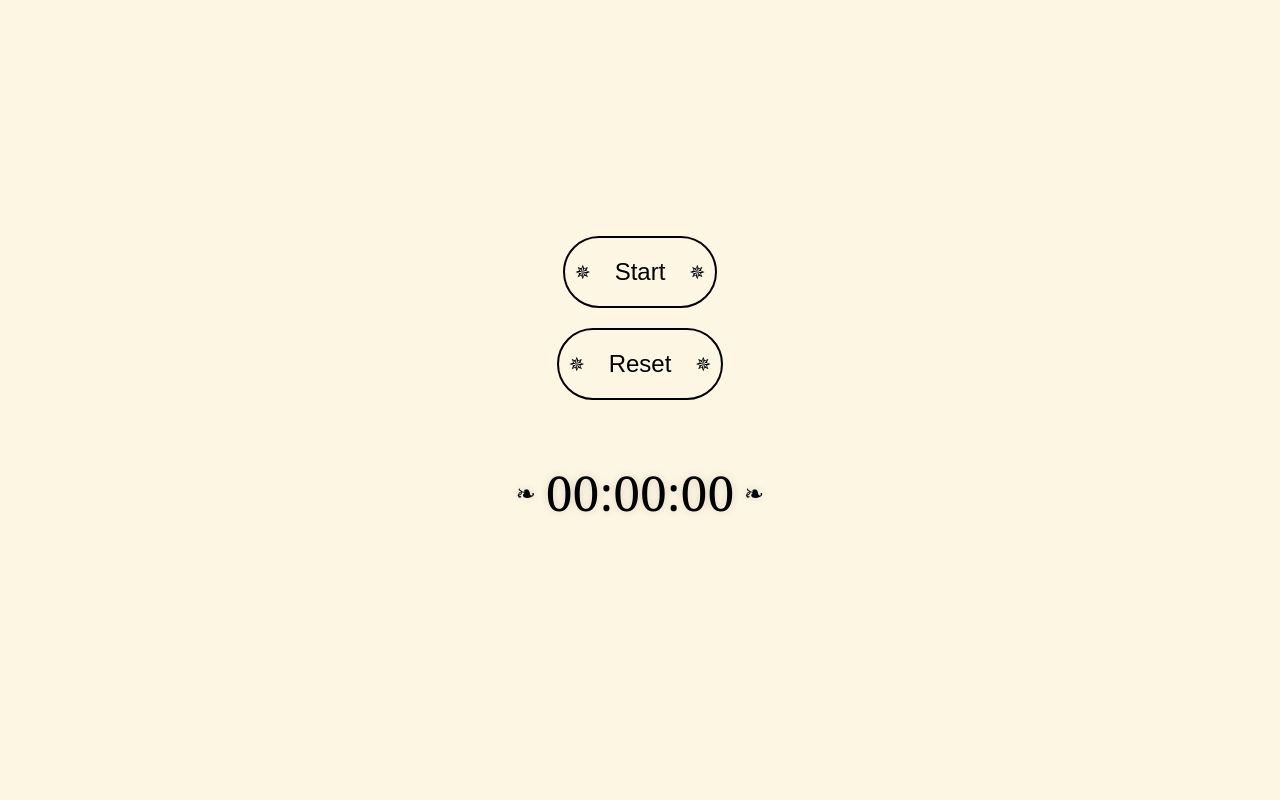
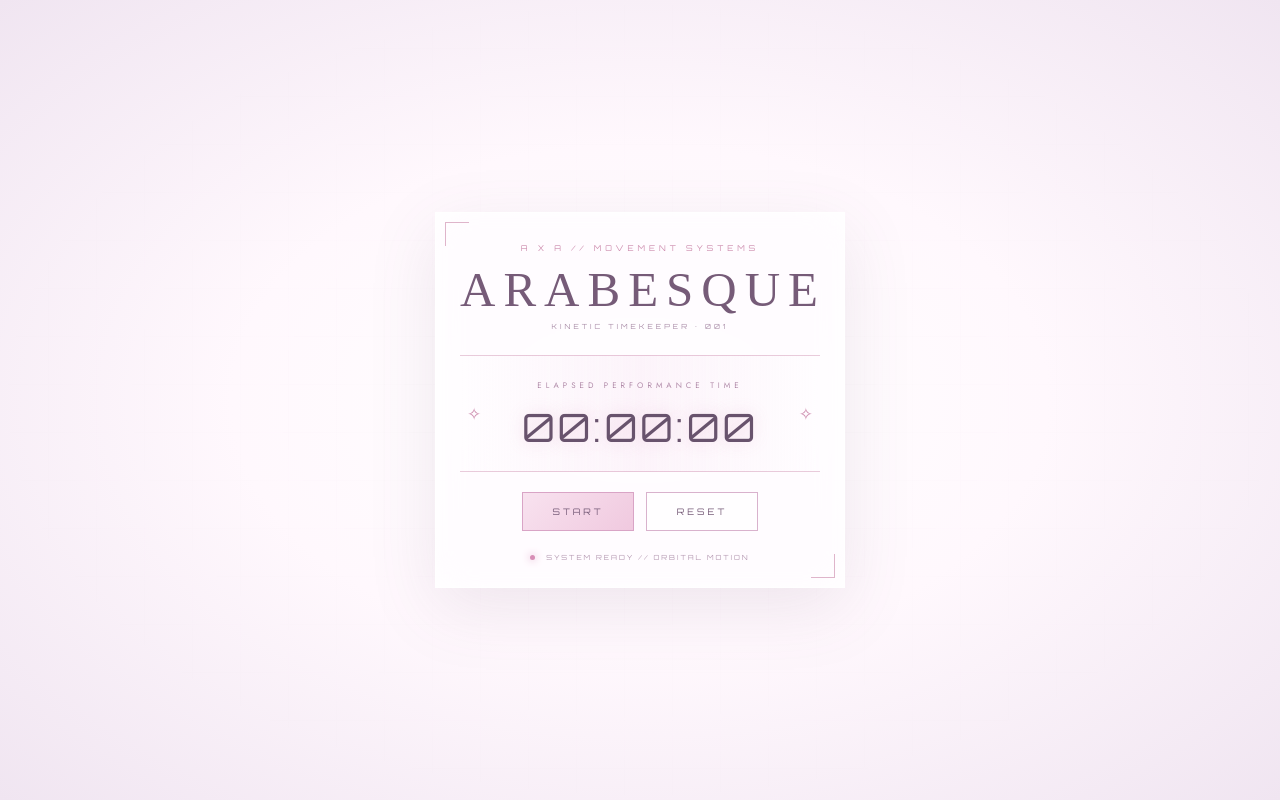
Before and after one commit to axaxayacatl/stopwatch, a plain HTML site: page index.html in a window 1280 px wide. Drawn offline with Linux system fonts and the light colour scheme; a web font is replaced by a local one.

Commit message:
Update title and styles in index.html

```diff
--- a/index.html
+++ b/index.html
@@ -1,81 +1,263 @@
+
 <!DOCTYPE html>
 <html lang="en">
 <head>
 <meta charset="UTF-8">
 <meta name="viewport" content="width=device-width, initial-scale=1.0">
-<title>arabesque</title>
+<title>ARABESQUE // KINETIC TIMEKEEPER</title>
+
 <style>
+@import url('https://fonts.googleapis.com/css2?family=Italiana&family=Jost:wght@300;400;500&family=Orbitron:wght@400;500;600&display=swap');
+
+:root {
+  --pink: #efb5d5;
+  --rose: #ce8eaf;
+  --silver: #c9bdce;
+  --ink: #69536d;
+}
+
+* {
+  box-sizing: border-box;
+}
+
 body {
   margin: 0;
-    font-family: Georgia, serif;
-    background: #fdf6e3;
-    color: #000;
+  min-height: 100vh;
   display: flex;
-    flex-direction: column;
   align-items: center;
   justify-content: center;
-    height: 100vh;
+  overflow: hidden;
+  background:
+    radial-gradient(ellipse at center,
+      #ffffff 0%,
+      #fff8fd 45%,
+      #f0e5f1 100%);
+  color: var(--ink);
+  font-family: 'Jost', sans-serif;
 }
 
-  #stopwatchBtn, #resetBtn {
-    padding: 20px 50px;
-    font-size: 1.5rem;
-    border-radius: 50px;
-    border: 2px solid #000;
-    background: transparent;
-    color: #000;
-    cursor: pointer;
-    transition: 0.3s;
-    margin: 10px 0;
-    position: relative;
+body::before {
+  content: "";
+  position: fixed;
+  inset: 0;
+  pointer-events: none;
+  opacity: .18;
+  background-image:
+    linear-gradient(rgba(176,145,177,.12) 1px, transparent 1px),
+    linear-gradient(90deg, rgba(176,145,177,.12) 1px, transparent 1px);
+  background-size: 48px 48px;
+  mask-image: radial-gradient(ellipse, black, transparent 85%);
 }
 
-  #stopwatchBtn:hover, #resetBtn:hover {
-    background: rgba(0,0,0,0.08);
+.interface {
+  position: relative;
+  width: min(92vw, 410px);
+  padding: 30px 24px 25px;
+  text-align: center;
+  border: 1px solid rgba(255,255,255,.95);
+  background: rgba(255,252,255,.75);
+  backdrop-filter: blur(20px);
+  box-shadow:
+    0 20px 65px rgba(118,82,119,.12),
+    inset 0 0 30px rgba(255,255,255,.9);
 }
 
-  #stopwatchBtn::before, #stopwatchBtn::after,
-  #resetBtn::before, #resetBtn::after {
-    content: "✵";
+.interface::before,
+.interface::after {
+  content: "";
   position: absolute;
-    font-size: 1.2rem;
-    color: #000;
-    top: 50%;
-    transform: translateY(-50%);
-  }
-  #stopwatchBtn::before { left: 10px; }
-  #stopwatchBtn::after { right: 10px; }
-  #resetBtn::before { left: 10px; }
-  #resetBtn::after { right: 10px; }
-
-  #timeDisplay {
-    margin: 50px 0;
-    font-size: 3rem;
-    color: #000;
-    font-family: "Lucida Calligraphy", Georgia, serif;
-    text-shadow: 0 0 8px rgba(0,0,0,0.15);
-    position: relative;
+  width: 23px;
+  height: 23px;
+  border-color: var(--rose);
+  border-style: solid;
+  opacity: .65;
 }
 
-  #timeDisplay::before, #timeDisplay::after {
-    content: "❧";
-    color: #000;
-    font-size: 1.5rem;
+.interface::before {
+  top: 9px;
+  left: 9px;
+  border-width: 1px 0 0 1px;
+}
+
+.interface::after {
+  bottom: 9px;
+  right: 9px;
+  border-width: 0 1px 1px 0;
+}
+
+.serial {
+  font-family: 'Orbitron', sans-serif;
+  font-size: 8px;
+  letter-spacing: 4px;
+  color: var(--rose);
+  margin-bottom: 8px;
+}
+
+h1 {
+  font-family: 'Italiana', serif;
+  font-weight: 400;
+  font-size: 49px;
+  letter-spacing: 8px;
+  margin: 0;
+  color: #765b78;
+}
+
+.subtitle {
+  font-family: 'Orbitron', sans-serif;
+  font-size: 7px;
+  letter-spacing: 3px;
+  color: #aa8da8;
+  margin-top: 4px;
+}
+
+.timer-frame {
+  position: relative;
+  width: 100%;
+  margin: 24px auto 20px;
+  padding: 23px 8px 20px;
+  border-top: 1px solid rgba(206,142,175,.45);
+  border-bottom: 1px solid rgba(206,142,175,.45);
+  background: linear-gradient(
+    90deg,
+    transparent,
+    rgba(244,214,235,.23),
+    transparent
+  );
+}
+
+.timer-frame::before,
+.timer-frame::after {
+  content: "✧";
   position: absolute;
   top: 50%;
   transform: translateY(-50%);
+  color: var(--rose);
+  font-size: 17px;
 }
-  #timeDisplay::before { left: -30px; }
-  #timeDisplay::after { right: -30px; }
+
+.timer-frame::before {
+  left: 7px;
+}
+
+.timer-frame::after {
+  right: 7px;
+}
+
+.time-label {
+  font-size: 8px;
+  letter-spacing: 4px;
+  color: #b18ba9;
+  margin-bottom: 12px;
+}
+
+#timeDisplay {
+  font-family: 'Orbitron', sans-serif;
+  font-size: clamp(29px, 8vw, 39px);
+  font-weight: 400;
+  letter-spacing: 3px;
+  color: #68536d;
+  text-shadow: 0 0 16px rgba(215,142,182,.3);
+  font-variant-numeric: tabular-nums;
+  margin: 0;
+}
+
+.controls {
+  display: flex;
+  justify-content: center;
+  gap: 12px;
+}
+
+button {
+  min-width: 112px;
+  padding: 13px 17px;
+  border: 1px solid #d9b2cd;
+  background: rgba(255,255,255,.7);
+  color: #765b78;
+  font-family: 'Orbitron', sans-serif;
+  font-size: 9px;
+  letter-spacing: 3px;
+  cursor: pointer;
+  transition: .3s ease;
+}
+
+button:hover {
+  background: #f4d8e9;
+  border-color: #c783ad;
+  box-shadow: 0 0 18px rgba(215,142,182,.3);
+  transform: translateY(-2px);
+}
+
+#stopwatchBtn {
+  background: linear-gradient(135deg, #f8e2ef, #f0c9df);
+  border-color: #d9a4c6;
+}
+
+.footer {
+  margin-top: 22px;
+  font-family: 'Orbitron', sans-serif;
+  font-size: 7px;
+  letter-spacing: 2px;
+  color: #b69bb3;
+}
+
+.status {
+  display: inline-block;
+  width: 5px;
+  height: 5px;
+  background: #d78eb6;
+  border-radius: 50%;
+  margin-right: 7px;
+  box-shadow: 0 0 8px #d78eb6;
+}
+
+@media(max-width: 380px) {
+  .interface {
+    padding: 25px 15px 22px;
+  }
+
+  h1 {
+    font-size: 42px;
+  }
+
+  button {
+    min-width: 100px;
+  }
+}
 </style>
 </head>
+
 <body>
 
-<button id="stopwatchBtn">Start</button>
-<button id="resetBtn">Reset</button>
+<main class="interface">
+
+  <div class="serial">A X A // MOVEMENT SYSTEMS</div>
+
+  <h1>ARABESQUE</h1>
+
+  <div class="subtitle">KINETIC TIMEKEEPER · 001</div>
+
+  <section class="timer-frame">
+
+    <div class="time-label">ELAPSED PERFORMANCE TIME</div>
+
     <div id="timeDisplay">00:00:00</div>
 
+  </section>
+
+  <div class="controls">
+    <button id="stopwatchBtn">START</button>
+    <button id="resetBtn">RESET</button>
+  </div>
+
+  <div class="footer">
+    <span class="status"></span>
+    SYSTEM READY // ORBITAL MOTION
+  </div>
+
+</main>
+
 <script>
+let elapsed = 0;
 let startTime = null;
 let timerInterval = null;
 let running = false;
@@ -86,38 +268,65 @@ const display = document.getElementById('timeDisplay');
 
 function formatTime(ms) {
   const totalSeconds = Math.floor(ms / 1000);
-  const hours = String(Math.floor(totalSeconds / 3600)).padStart(2,'0');
-  const minutes = String(Math.floor((totalSeconds % 3600) / 60)).padStart(2,'0');
-  const seconds = String(totalSeconds % 60).padStart(2,'0');
+
+  const hours = String(
+    Math.floor(totalSeconds / 3600)
+  ).padStart(2, '0');
+
+  const minutes = String(
+    Math.floor((totalSeconds % 3600) / 60)
+  ).padStart(2, '0');
+
+  const seconds = String(
+    totalSeconds % 60
+  ).padStart(2, '0');
+
   return `${hours}:${minutes}:${seconds}`;
 }
 
 function updateDisplay() {
-  const now = new Date();
-  const elapsed = now - startTime;
-  display.textContent = formatTime(elapsed);
+  const currentElapsed = elapsed + (Date.now() - startTime);
+  display.textContent = formatTime(currentElapsed);
 }
 
 btn.addEventListener('click', () => {
+
   if (!running) {
-    startTime = new Date();
-    timerInterval = setInterval(updateDisplay, 1000);
-    btn.textContent = "Stop";
+
+    startTime = Date.now();
+
+    timerInterval = setInterval(updateDisplay, 100);
+
+    btn.textContent = 'PAUSE';
     running = true;
+
   } else {
+
+    elapsed += Date.now() - startTime;
+
     clearInterval(timerInterval);
-    updateDisplay();
-    btn.textContent = "Start";
+
+    display.textContent = formatTime(elapsed);
+
+    btn.textContent = 'START';
     running = false;
   }
+
 });
 
 resetBtn.addEventListener('click', () => {
+
   clearInterval(timerInterval);
-  display.textContent = "00:00:00";
+
+  elapsed = 0;
+  startTime = null;
   running = false;
-  btn.textContent = "Start";
+
+  display.textContent = '00:00:00';
+  btn.textContent = 'START';
+
 });
+
 </script>
 
 </body>
```
Lines whose indentation alone changed are shown as unchanged.
